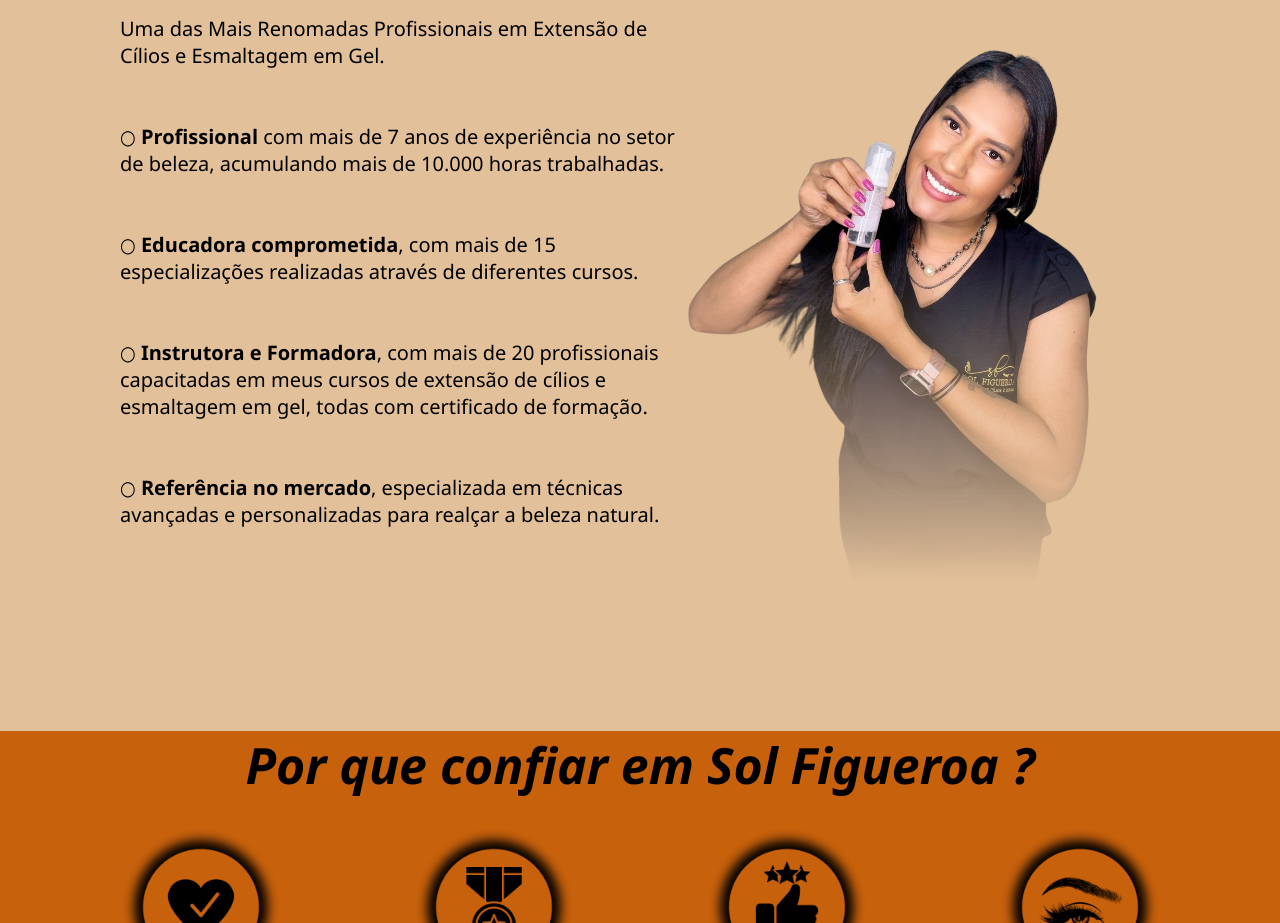
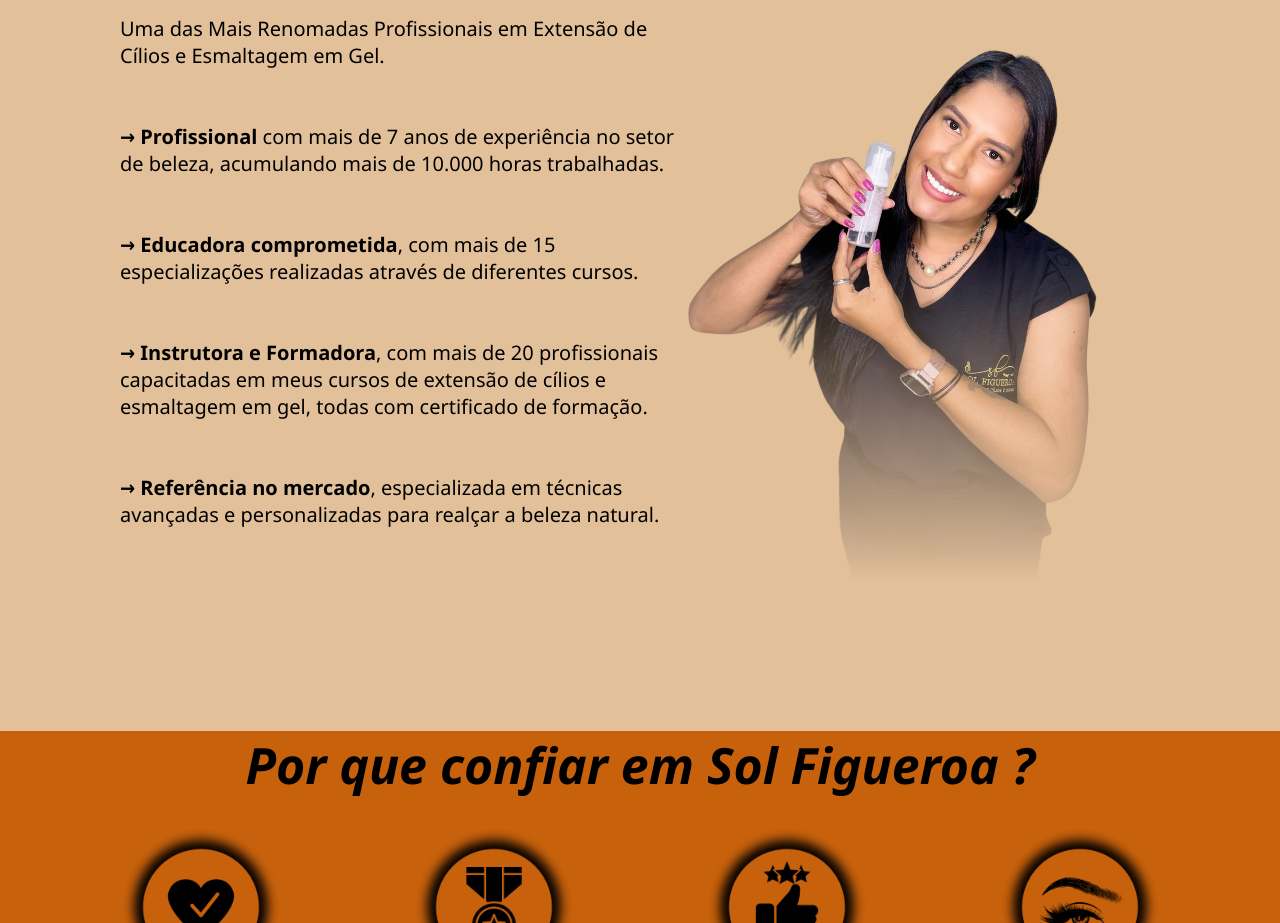
Before and after one commit to Mauricio86-make/SITE-SOL, a plain HTML site: page index.html in a window 1280 px wide. Shown: the part 1440-2363 px from the top of the page. Drawn offline with Linux system fonts and the light colour scheme.

Commit message:
new item

```diff
--- a/index.html
+++ b/index.html
@@ -170,17 +170,17 @@
             <div class="coment">
                 <h5>Sol Figueroa</h5>
                 <br>
-                <p class="observação">Uma das Mais Renomadas Profissionais em Extensão de Cílios e Esmaltagem em Gel.
+                <p class="observação">  Uma das Mais Renomadas Profissionais em Extensão de Cílios e Esmaltagem em Gel.
                     <br><br><br>
-                    <strong>○ Profissional</strong> com mais de 7 anos de experiência no setor de beleza, acumulando
+                    <strong>→ Profissional</strong> com mais de 7 anos de experiência no setor de beleza, acumulando
                     mais
                     de 10.000 horas trabalhadas.<br><br><br>
-                    <strong>○ Educadora comprometida</strong>, com mais de 15 especializações realizadas através de
+                    <strong>→ Educadora comprometida</strong>, com mais de 15 especializações realizadas através de
                     diferentes cursos. <br><br><br>
-                    <strong>○ Instrutora e Formadora</strong>, com mais de 20 profissionais capacitadas em meus cursos
+                    <strong>→ Instrutora e Formadora</strong>, com mais de 20 profissionais capacitadas em meus cursos
                     de
                     extensão de cílios e esmaltagem em gel, todas com certificado de formação.<br><br><br>
-                    <strong>○ Referência no mercado</strong>, especializada em técnicas avançadas e personalizadas para
+                    <strong>→ Referência no mercado</strong>, especializada em técnicas avançadas e personalizadas para
                     realçar a beleza natural.
 
                 </p>
```
